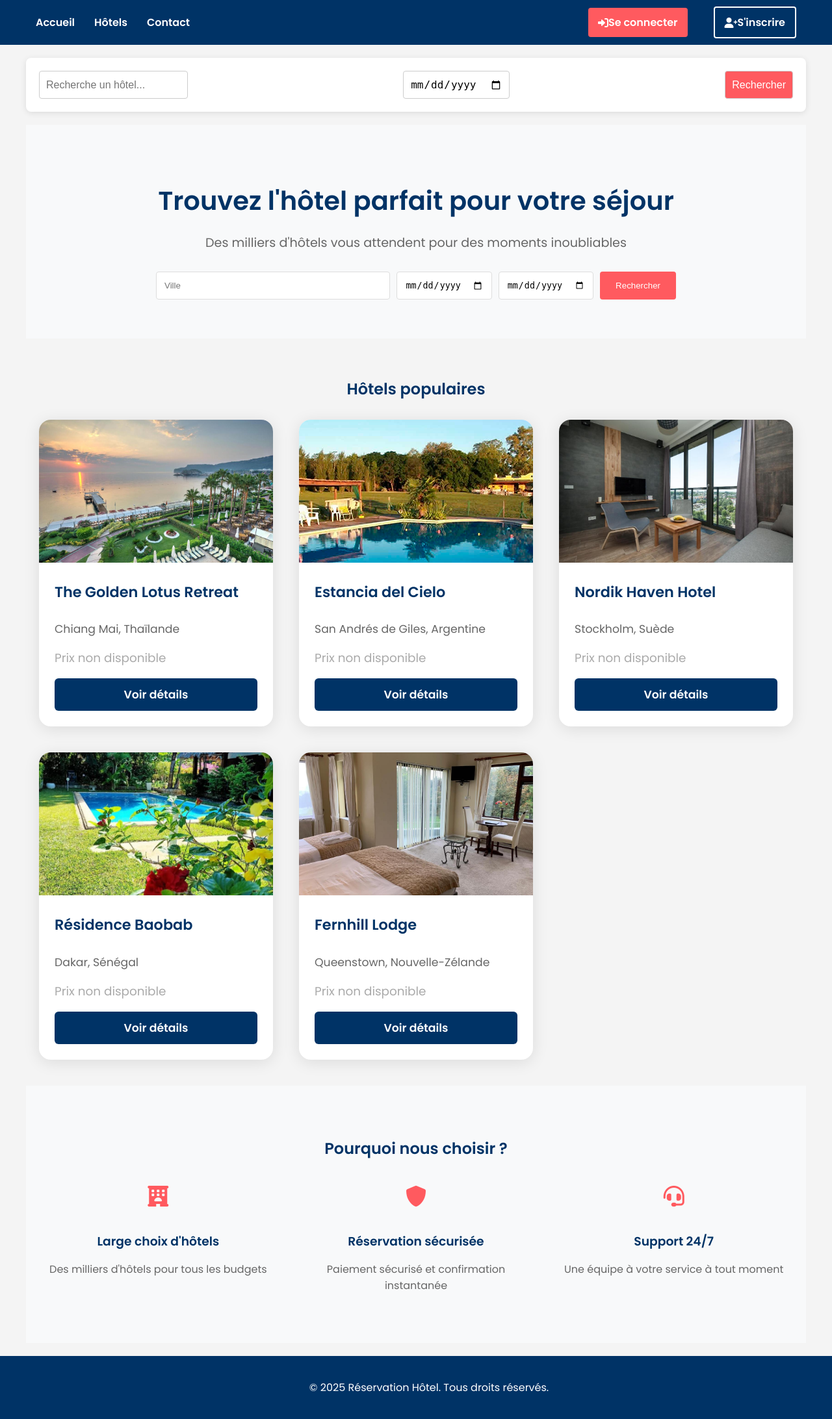
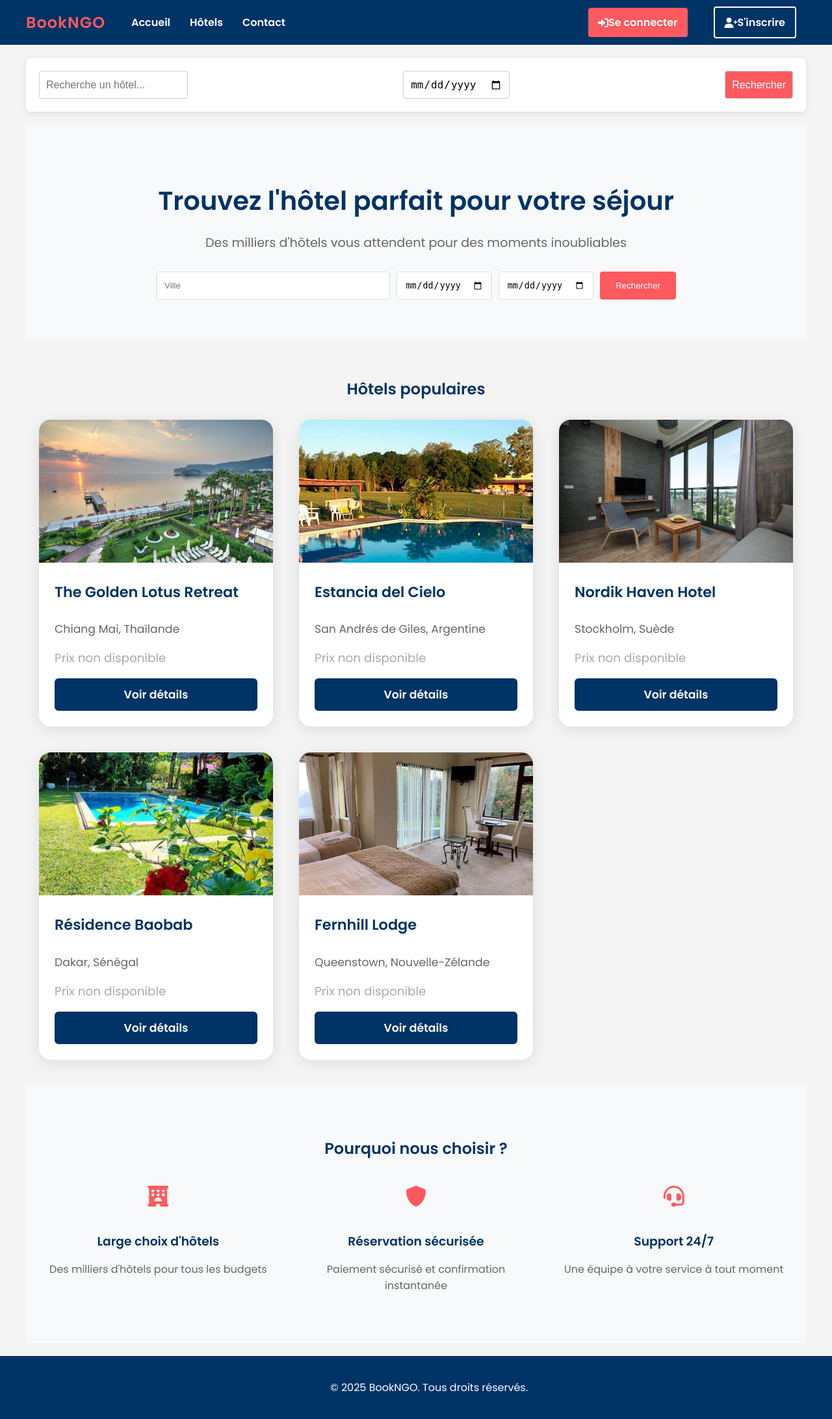
Before and after one commit to ayoubmk17/Reserv_hotel, a Django app: page / in a window 1280 px wide. Shown: the whole page at 65% size. Run offline with Django 4.2, Linux system fonts and the light colour scheme; data comes from the database, SQL or seed files in the repository; data that the repository does not hold is empty.

Commit message:
logoAdded

```diff
--- a/templates/base.html
+++ b/templates/base.html
@@ -4,7 +4,7 @@
 <head>
     <meta charset="UTF-8">
     <meta name="viewport" content="width=device-width, initial-scale=1.0">
-    <title>{% block title %}Réservation Hôtel{% endblock %}</title>
+    <title>{% block title %}BookNGO{% endblock %}</title>
     <link href="https://fonts.googleapis.com/css2?family=Poppins:wght@400;600&display=swap" rel="stylesheet">
     <!-- Ajout de Font Awesome pour les icônes -->
     <link rel="stylesheet" href="https://cdnjs.cloudflare.com/ajax/libs/font-awesome/6.0.0-beta3/css/all.min.css">
@@ -191,12 +191,22 @@
                 width: 100%;
             }
         }
+        .logo-bookngo {
+            font-size: 1.5em;
+            font-weight: 700;
+            color: #ff5a5f;
+            margin-right: 25px;
+            letter-spacing: 1px;
+            font-family: 'Poppins', sans-serif;
+            text-shadow: 0 2px 8px rgba(0,0,0,0.04);
+        }
     </style>
 </head>
 <body>
     <header>
         <nav>
             <div class="nav-links">
+                <span class="logo-bookngo">BookNGO</span>
                 <a href="/">Accueil</a>
                 <a href="{% url 'hotel-list' %}">Hôtels</a>
                 {% if user.is_authenticated and user.role == 2 %}
@@ -255,7 +265,7 @@
     </main>
 
     <footer>
-        <p>&copy; 2025 Réservation Hôtel. Tous droits réservés.</p>
+        <p>&copy; 2025 BookNGO. Tous droits réservés.</p>
     </footer>
 </body>
 </html>
```
